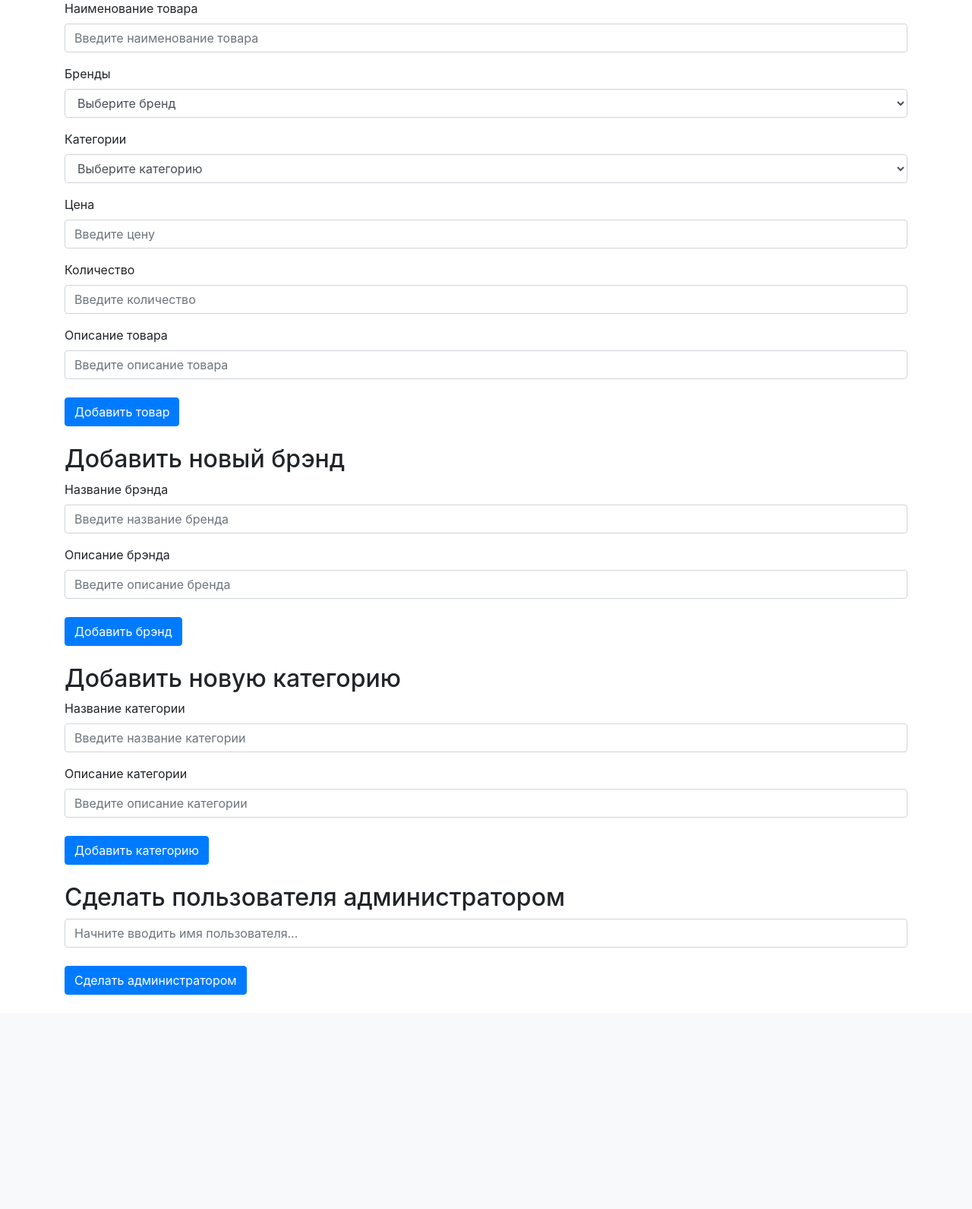
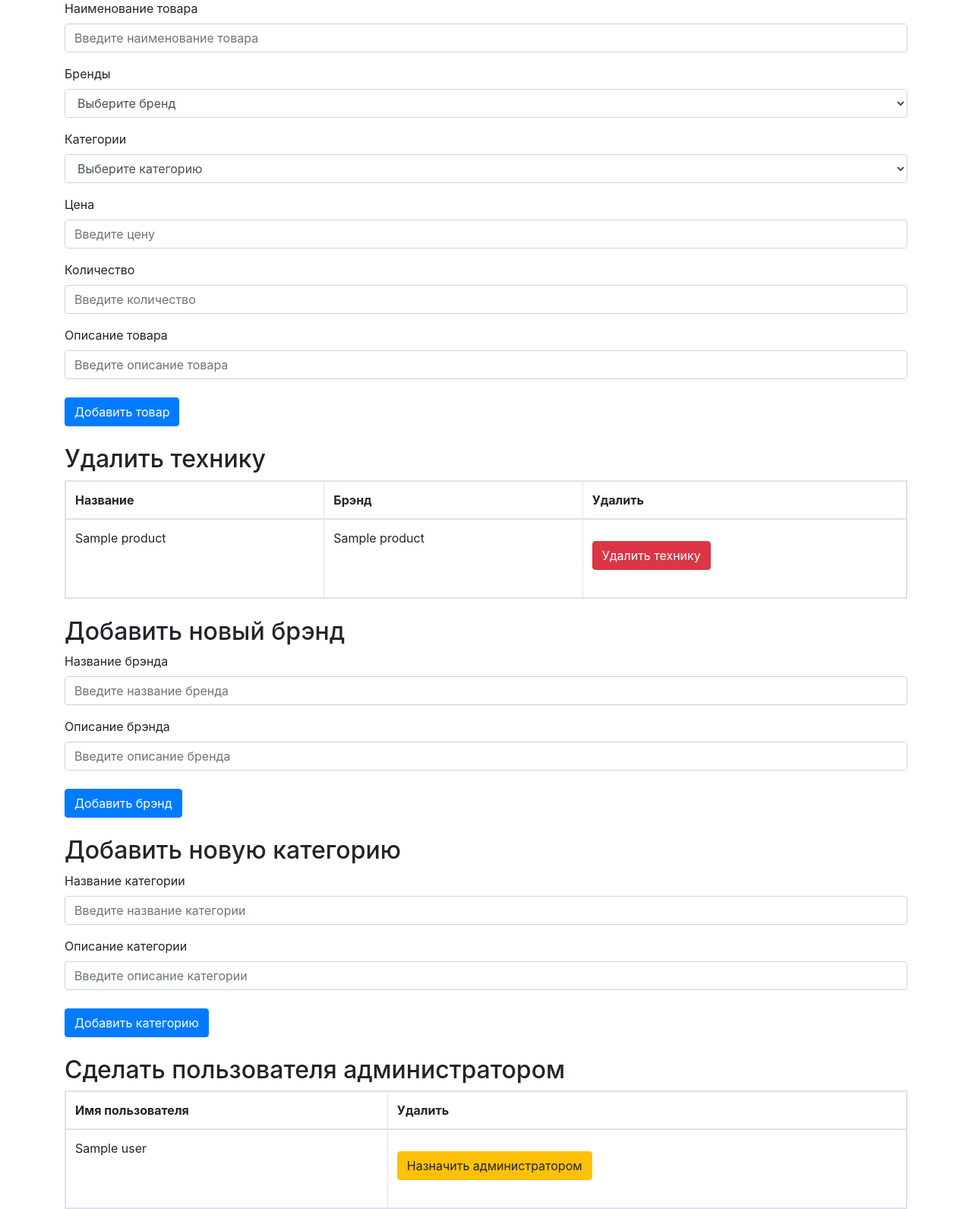
Before and after one commit to lexasy/DataBases, a FastAPI app: template cw/app/templates/home_admin.html in a window 1280 px wide. Shown: the part 223-1814 px from the top of the page at 76% size. Before the commit the page ends 1532 px from the top, so only its background shows below. Run offline with FastAPI, Linux system fonts and the light colour scheme; the template is opened without the code that fills it: most values are stand-ins (such as "Sample title", 1, 10 or a date in 2020); data that the repository does not hold is empty; some libraries are stand-ins or nearby versions.

Commit message:
Доделал админку, поднимается в docker compose

```diff
--- a/cw/app/database/connect.py
+++ b/cw/app/database/connect.py
@@ -3,7 +3,7 @@ import asyncpg
 import asyncio
 from dotenv import load_dotenv
 
-load_dotenv()
+# load_dotenv(override=True)
 
 DB_CONFIG = {
     "database": os.getenv("DB_NAME"),
--- a/cw/app/templates/home_admin.html
+++ b/cw/app/templates/home_admin.html
@@ -18,6 +18,10 @@
         }
         .suggestion-item:hover {
             background-color: #f0f0f0;
+        }
+        .scrollable-container {
+            max-height: 300px;
+            overflow-y: auto;
         }
     </style>
 </head>
@@ -79,6 +83,35 @@
         </form>
         <div id="add_appliance_messageContainer"></div>
 
+        <h2 class="mt-4">Удалить технику</h2>
+        <div class="scrollable-container border">
+            <table class="table table-bordered mb-0">
+                <thead>
+                    <tr>
+                        <th>Название</th>
+                        <th>Брэнд</th>
+                        <th>Удалить</th>
+                    </tr>
+                </thead>
+                <tbody>
+                    {% for product in products %}
+                    <tr id="row-{{ product[0] }}">
+                        <td>{{ product[1] }}</td>
+                        <td>{{ product[2] }}</td>
+                        <td>
+                            <form class="mb-4 rmv_appliance_Form">
+                                <div class="form-group">
+                                    <input type="hidden" name="appliance_id" id="appliance_id" value="{{ product[0] }}">
+                                </div>
+                                <button type="submit" class="btn btn-danger">Удалить технику</button>
+                            </form>
+                        </td>
+                    </tr>
+                    {% endfor %}
+                </tbody>
+            </table>
+        </div>
+        <div id="rmv_appliance_messageContainer"></div>
 
         <h2 class="mt-4">Добавить новый брэнд</h2>
         <form class="mb-4" id="add_brand_Form">
@@ -111,41 +144,52 @@
         </form>
         <div id="add_category_messageContainer"></div>
 
+
         <h2 class="mt-4">Сделать пользователя администратором</h2>
-        <form class="mb-4" id="add_admin_Form">
-            <div class="position-relative">
-                <input type="text" class="form-control" id="searchInput" name="username" placeholder="Начните вводить имя пользователя..." required>
-                <div class="list-group suggestions" id="suggestions" style="display: none;"></div>
-            </div>
-            <h2 class="mt-4"></h2>
-            <button type="submit" id="submitButton" class="btn btn-primary">Сделать администратором</button>
-        </form>
+        <div class="scrollable-container border">
+            <table class="table table-bordered mb-0">
+                <thead>
+                    <tr>
+                        <th>Имя пользователя</th>
+                        <th>Удалить</th>
+                    </tr>
+                </thead>
+                <tbody>
+                    {% for user in users %}
+                    <tr id="row-{{ user }}">
+                        <td>{{ user }}</td>
+                        <td>
+                            <form class="mb-4 add_admin_Form">
+                                <div class="form-group">
+                                    <input type="hidden" name="username" id="username" value="{{ user }}">
+                                </div>
+                                <button type="submit" class="btn btn-warning">Назначить администратором</button>
+                            </form>
+                        </td>
+                    </tr>
+                    {% endfor %}
+                </tbody>
+            </table>
+        </div>
         <div id="add_admin_messageContainer"></div>
-    </div>
-    <h2 class="mt-4"></h2>
-    <h2 class="mt-4"></h2>
-    <h2 class="mt-4"></h2>
     </div>
 <script src="https://code.jquery.com/jquery-3.5.1.slim.min.js"></script>
 <script src="https://cdn.jsdelivr.net/npm/@popperjs/core@2.9.2/dist/umd/popper.min.js"></script>
 <script src="https://stackpath.bootstrapcdn.com/bootstrap/4.5.2/js/bootstrap.min.js"></script>
 <script src="https://code.jquery.com/jquery-3.5.1.min.js"></script>
 <script>
-    $(document).ready(function() {
+$(document).ready(function() {
     $('#add_appliance_Form').on('submit', function(event) {
-        event.preventDefault(); // Предотвращаем стандартное поведение формы
-
+        event.preventDefault();
         $.ajax({
             type: 'POST',
             url: '/home/add_appliance',
-            data: $(this).serialize(), // Сериализуем данные формы
+            data: $(this).serialize(),
             success: function(response) {
-                // Отображаем сообщение об успешной отправке
                 $('#add_appliance_messageContainer').html('<div class="alert alert-success mt-3" role="alert">' + response.message + '</div>');
                 $('#add_appliance_Form')[0].reset();
             },
             error: function() {
-                // Обработка ошибок
                 $('#add_appliance_messageContainer').html('<div class="alert alert-danger mt-3" role="alert">Error occurred while adding item.</div>');
             }
         });
@@ -153,133 +197,94 @@
 });
 
 $(document).ready(function() {
+    $(document).on('submit', '.rmv_appliance_Form', function(event) {
+        event.preventDefault();
+        const form = $(this);
+        const applianceId = form.find('input[id="appliance_id"]').val();
+        $.ajax({
+            type: 'POST',
+            url: '/home/rmv_appliance',
+            data: form.serialize(),
+            success: function(response) {
+                $('#row-' + applianceId).remove();
+                $('#rmv_appliance_messageContainer').html('<div class="alert alert-success mt-3" role="alert">' + response.message + '</div>');
+            },
+            error: function() {
+                $('#rmv_appliance_messageContainer').html('<div class="alert alert-danger mt-3" role="alert">Error.</div>');
+            }
+        });
+    });
+});
+
+$(document).ready(function() {
     $('#add_brand_Form').on('submit', function(event) {
-        event.preventDefault(); // Предотвращаем стандартное поведение формы
-
+        event.preventDefault();
         $.ajax({
             type: 'POST',
             url: '/home/add_brand',
-            data: $(this).serialize(), // Сериализуем данные формы
+            data: $(this).serialize(),
             success: function(response) {
-                // Отображаем сообщение об успешной отправке
                 $('#add_brand_messageContainer').html('<div class="alert alert-success mt-3" role="alert">' + response.message + '</div>');
                 $('#add_brand_Form')[0].reset();
             },
             error: function() {
-                // Обработка ошибок
                 $('#add_brand_messageContainer').html('<div class="alert alert-danger mt-3" role="alert">Error occurred while adding item.</div>');
             }
         });
     });
 });
+
 $(document).ready(function() {
     $('#add_category_Form').on('submit', function(event) {
-        event.preventDefault(); // Предотвращаем стандартное поведение формы
-
+        event.preventDefault();
         $.ajax({
             type: 'POST',
             url: '/home/add_category',
-            data: $(this).serialize(), // Сериализуем данные формы
+            data: $(this).serialize(),
             success: function(response) {
-                // Отображаем сообщение об успешной отправке
                 $('#add_category_messageContainer').html('<div class="alert alert-success mt-3" role="alert">' + response.message + '</div>');
                 $('#add_category_Form')[0].reset();
             },
             error: function() {
-                // Обработка ошибок
                 $('#add_category_messageContainer').html('<div class="alert alert-danger mt-3" role="alert">Error occurred while adding item.</div>');
             }
         });
     });
 });
 
-const searchInput = $('#searchInput');
-const suggestionsContainer = $('#suggestions');
-const submitButton = $('#submitButton');
-let allSuggestions = []; // Массив для хранения всех подсказок
-
-// Функция для получения всех подсказок с сервера
-function fetchSuggestions() {
-    $.ajax({
-        url: '/home/add_admin', // Замените на ваш URL
-        method: 'GET',
-        success: function(data) {
-            allSuggestions = data; // Сохраняем все подсказки
-        },
-        error: function() {
-            console.error('Ошибка при получении подсказок');
-        }
-    });
-}
-
-// Получаем все подсказки при загрузке страницы
-$(document).ready(function() {
-    fetchSuggestions();
-});
-
-searchInput.on('input', function() {
-    const query = $(this).val().toLowerCase();
-    suggestionsContainer.empty(); // Очищаем предыдущие подсказки
-
-    if (query) {
-        // Фильтруем подсказки на основе введенного текста
-        const filteredSuggestions = allSuggestions.filter(item => item.toLowerCase().includes(query));
-
-        if (filteredSuggestions.length > 0) {
-            filteredSuggestions.forEach(item => {
-                const suggestionItem = $('<a class="list-group-item list-group-item-action suggestion-item"></a>').text(item);
-                suggestionItem.on('click', function() {
-                    searchInput.val(item); // Устанавливаем выбранное значение в поле ввода
-                    suggestionsContainer.empty(); // Очищаем подсказки
-                    suggestionsContainer.hide(); // Скрываем подсказки
-                    submitButton.prop('disabled', false); // Активируем кнопку отправки
-                });
-                suggestionsContainer.append(suggestionItem);
-            });
-            suggestionsContainer.show(); // Показываем подсказки
-        } else {
-            suggestionsContainer.hide(); // Скрываем, если нет подсказок
-        }
-    } else {
-        suggestionsContainer.hide(); // Скрываем, если поле ввода пустое
-        submitButton.prop('disabled', true); // Деактивируем кнопку отправки
-    }
-});
-
-// Проверяем, соответствует ли введенное значение одной из подсказок
-searchInput.on('blur', function() {
-    const inputValue = $(this).val();
-    if (!allSuggestions.includes(inputValue)) {
-        $(this).val(''); // Очищаем поле ввода, если значение не соответствует
-        submitButton.prop('disabled', true); // Деактивируем кнопку отправки
-    }
-});
-
-// Скрываем подсказки при клике вне поля ввода
-$(document).on('click', function(event) {
-    if (!searchInput.is(event.target) && !suggestionsContainer.is(event.target) && suggestionsContainer.has(event.target).length === 0) {
-        suggestionsContainer.hide();
-    }
-});
-
-
-
 $(document).ready(function() {
     $('#add_admin_Form').on('submit', function(event) {
-        event.preventDefault(); // Предотвращаем стандартное поведение формы
-
+        event.preventDefault();
         $.ajax({
             type: 'POST',
             url: '/home/add_admin',
-            data: $(this).serialize(), // Сериализуем данные формы
+            data: $(this).serialize(),
             success: function(response) {
-                // Отображаем сообщение об успешной отправке
                 $('#add_admin_messageContainer').html('<div class="alert alert-success mt-3" role="alert">' + response.message + '</div>');
                 $('#add_admin_Form')[0].reset();
             },
             error: function() {
-                // Обработка ошибок
                 $('#add_admin_messageContainer').html('<div class="alert alert-danger mt-3" role="alert">Error occurred while adding item.</div>');
+            }
+        });
+    });
+});
+
+$(document).ready(function() {
+    $(document).on('submit', '.add_admin_Form', function(event) {
+        event.preventDefault();
+        const form = $(this);
+        const username = form.find('input[id="username"]').val();
+        $.ajax({
+            type: 'POST',
+            url: '/home/add_admin',
+            data: form.serialize(),
+            success: function(response) {
+                $('#row-' + username).remove();
+                $('#add_admin_messageContainer').html('<div class="alert alert-success mt-3" role="alert">' + response.message + '</div>');
+            },
+            error: function() {
+                $('#add_admin_messageContainer').html('<div class="alert alert-danger mt-3" role="alert">Error.</div>');
             }
         });
     });
```
Also changed, not shown: cw/app/database/actions_with_customers.py (+4 -4 lines), cw/app/database/actions_with_products.py (+11 -1 lines), cw/app/routers/home.py (+15 -22 lines), 1 other file.
